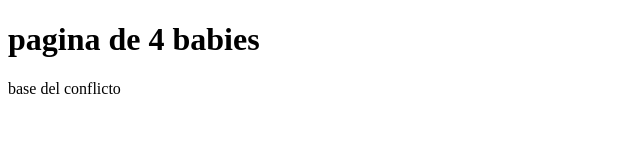
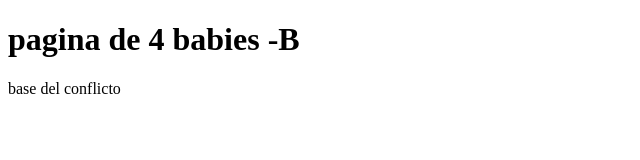
Before and after one commit to 4-babies/conflicto, a plain HTML site: page index.html in a window 1280 px wide. Shown: the full height of the page, 0-640 px from the left. Drawn offline with Linux system fonts and the light colour scheme.

Commit message:
feat: personalizo título en h1

```diff
--- a/index.html
+++ b/index.html
@@ -1,4 +1,4 @@
 <!DOCTYPE html>
 <title>4 babies</title>
-<h1>pagina de 4 babies</h1>
+<h1>pagina de 4 babies -B</h1>
 <p>base del conflicto</p>
```
